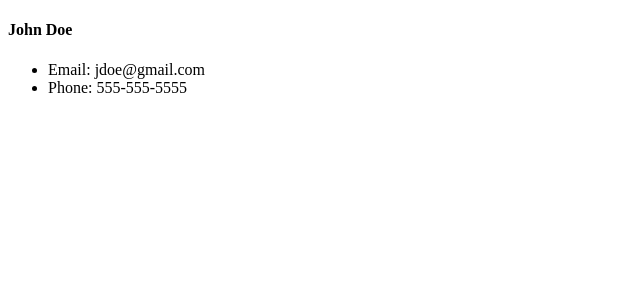
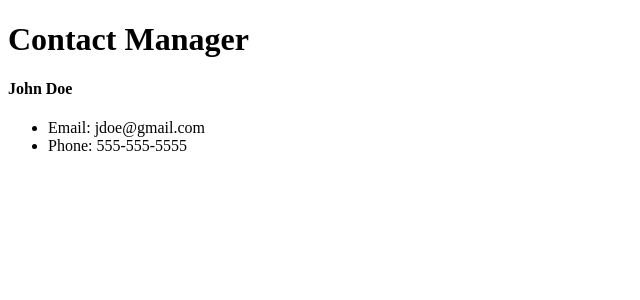
Before and after one commit to cwooz/reactContactManager, a React (Create React App) app: page / in a window 1280 px wide. Shown: the top 300 px of the page, without its empty margins (0-640 px from the left). Built offline with nearby package versions, Linux system fonts and the light colour scheme.

Commit message:
'header.js'

```diff
--- a/src/App.js
+++ b/src/App.js
@@ -1,10 +1,12 @@
 import React, { Component } from 'react';
 import Contact from './components/Contact';
+import Header from './components/Header';
 
 class App extends Component {
   render() {
     return (
       <div className="App">
+        <Header />
         <Contact />
       </div>
     );
--- /dev/null
+++ b/src/components/Header.js
@@ -0,0 +1,10 @@
+import React from 'react';
+
+const Header = () => {
+  return (
+    <div>
+      <h1>Contact Manager</h1>
+    </div>
+  );
+};
+export default Header;
```
Also changed, not shown: 1 other file (tests, documents, lock files or other folders).
